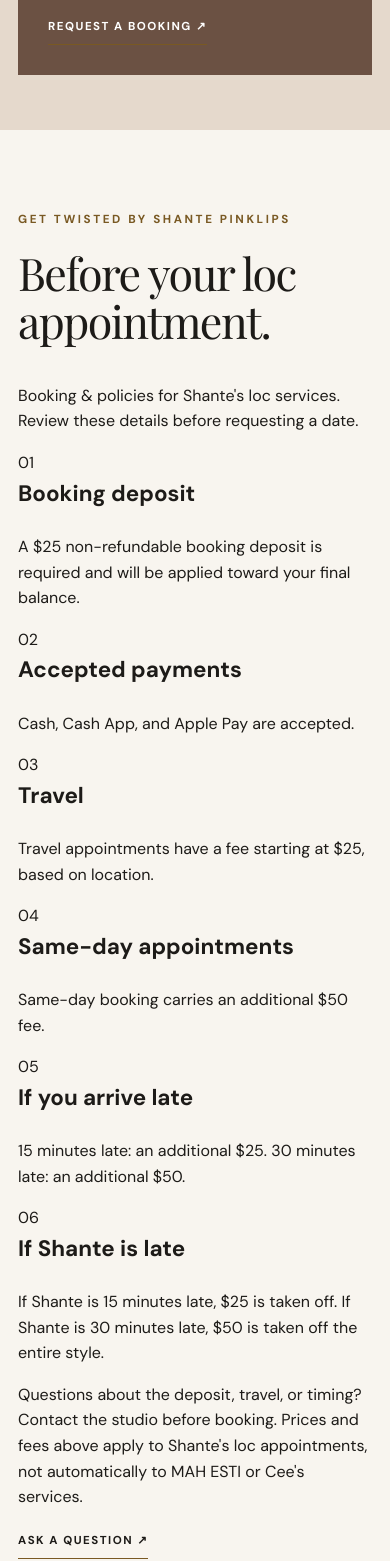
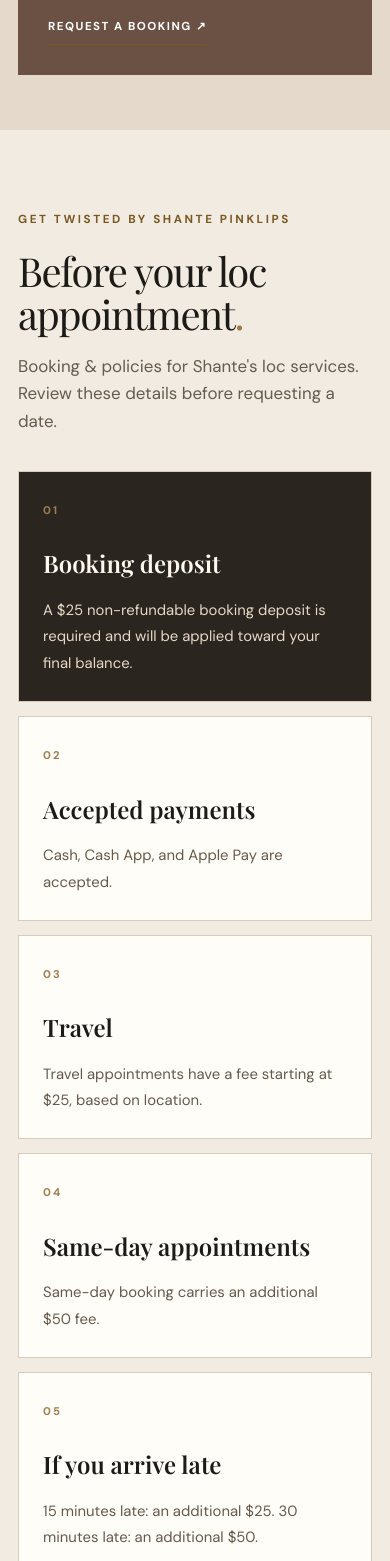
Before and after one commit to freeski070605/MLS, a Next.js app: page /book in a window 390 px wide. Shown: the part 1007-2568 px from the top of the page. Built offline with nearby package versions, Linux system fonts and the light colour scheme; no server answers; the database is empty.

Commit message:
Style responsive Get Twisted booking policy cards for artist, policies and booking pages

```diff
--- a/src/app/globals.css
+++ b/src/app/globals.css
@@ -435,3 +435,27 @@ a:hover .brand-image{transform:scale(1.035)}
   .mah-editorial-photo-detail{height:200px;margin-left:auto;margin-right:0}
 }
 @media(max-width:480px){.mah-editorial-photo-main{height:380px}.mah-editorial-photo-detail{height:165px}}
+
+
+/* Get Twisted by Shante — loc booking & policies */
+.shante-policy-section{max-width:1240px;margin:0 auto}
+.shante-policy-heading{max-width:760px;margin-bottom:36px}
+.shante-policy-heading h2{font-size:clamp(2.8rem,5vw,5.5rem);margin-bottom:18px}
+.shante-policy-heading h2 span{color:#9f7644}
+.shante-policy-heading>p:not(.eyebrow){color:#655b4f;font-size:1.06rem;max-width:650px}
+.shante-policy-grid{display:grid;grid-template-columns:repeat(3,minmax(0,1fr));gap:14px}
+.shante-policy-item{background:#fffdf8;border:1px solid #d9cabb;padding:30px;min-height:230px}
+.shante-policy-number{font-size:.7rem;letter-spacing:.2em;font-weight:700;color:#9d7d52}
+.shante-policy-item h3{font-family:var(--serif);font-size:clamp(1.5rem,2.3vw,2.15rem);margin:23px 0 14px}
+.shante-policy-item p{font-size:.93rem;line-height:1.8;color:#65594d;margin:0}
+.shante-policy-item:first-child{background:#2b2520;color:#fff9ef}
+.shante-policy-item:first-child h3{color:#fff9ef}
+.shante-policy-item:first-child p{color:#e6d9c7}
+.shante-policy-foot{margin-top:22px;padding:22px 0;border-top:1px solid #d7c8b6;display:flex;justify-content:space-between;align-items:center;gap:30px}
+.shante-policy-foot p{max-width:780px;font-size:.82rem;color:#71675c;margin:0}
+.shante-policy-foot .text-link{white-space:nowrap}
+.shante-policy-profile{background:#eee5d9}
+.shante-policy-booking{background:#f2ebe1}
+.shante-policy-section.is-compact .shante-policy-heading h2{font-size:clamp(2.5rem,4.5vw,4.7rem)}
+@media(max-width:1000px){.shante-policy-grid{grid-template-columns:repeat(2,minmax(0,1fr))}}
+@media(max-width:760px){.shante-policy-grid{grid-template-columns:1fr}.shante-policy-item{min-height:unset;padding:24px}.shante-policy-foot{display:block}.shante-policy-foot .text-link{margin-top:16px}.shante-policy-heading h2{font-size:clamp(2.5rem,8vw,4.2rem)}}
```
